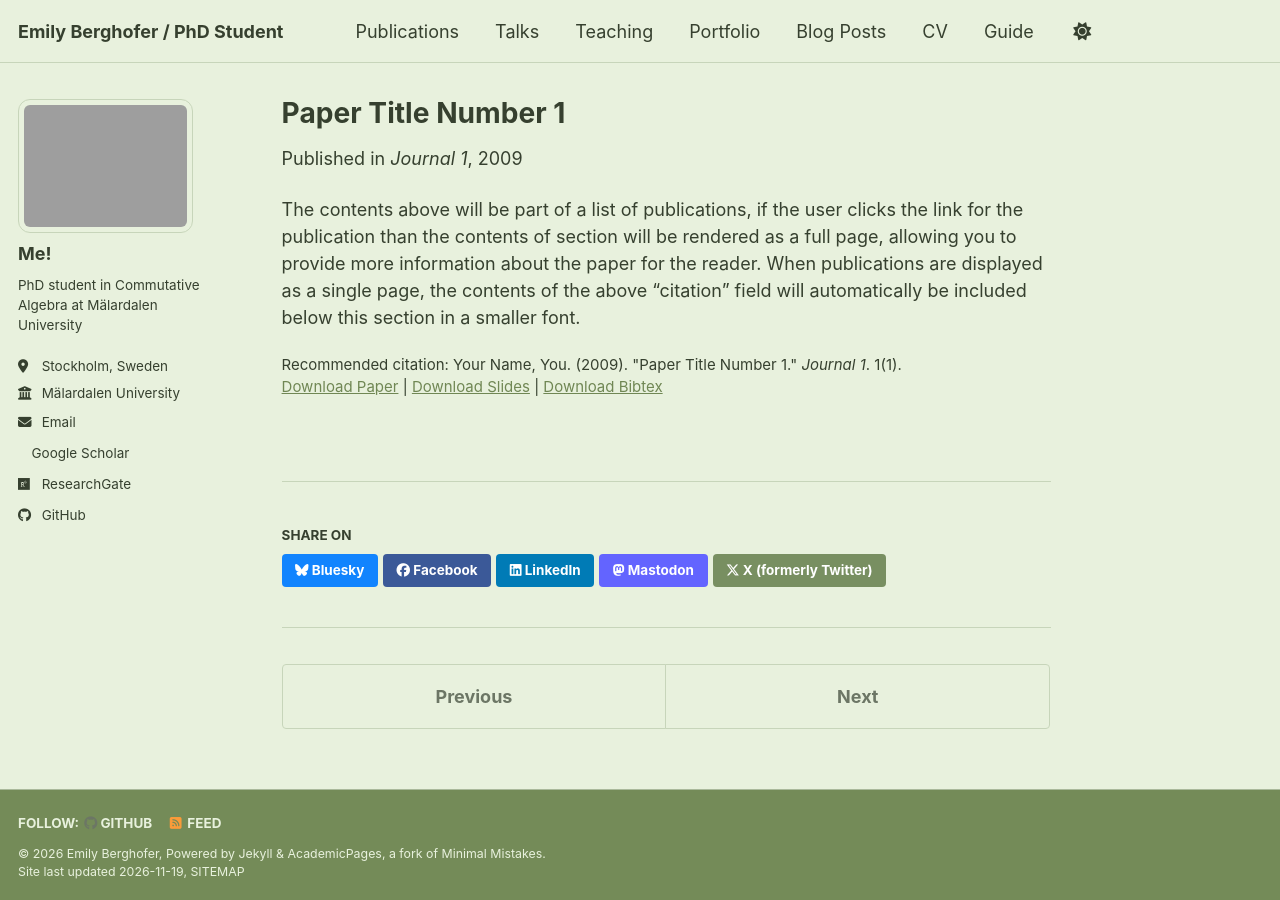
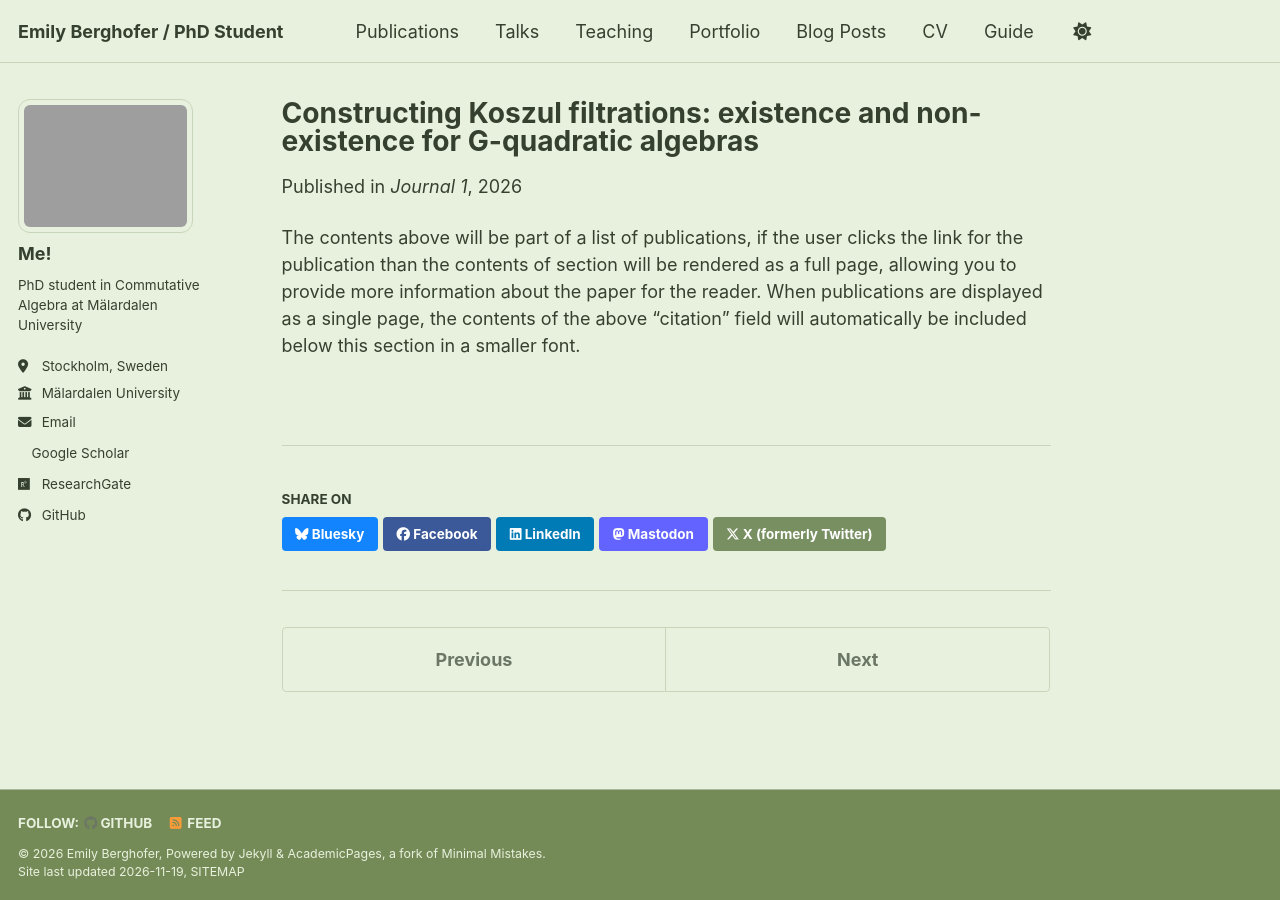
Before and after one commit to emily-berghofer/emily-berghofer.github.io, a Jekyll site: the page built from _publications/2009-10-01-paper-title-number-1.md, in a window 1280 px wide. Built offline with Jekyll 4.4.1, drawn with Linux system fonts in a browser that asks for light colours; a style sheet for code colours, icons or effects is not loaded.

Commit message:
Revise publication details for Paper Title Number 1
Updated the title, category, and date of the publication. Changed URLs for the paper and removed unnecessary fields.

```diff
--- a/_publications/2009-10-01-paper-title-number-1.md
+++ b/_publications/2009-10-01-paper-title-number-1.md
@@ -1,14 +1,12 @@
 ---
-title: "Paper Title Number 1"
+title: "Constructing Koszul filtrations: existence and non-existence for G-quadratic algebras"
 collection: publications
-category: manuscripts
+category: preprint
 permalink: /publication/2009-10-01-paper-title-number-1
 excerpt: 'This paper is about the number 1. The number 2 is left for future work.'
-date: 2009-10-01
+date: 2026-02-06
 venue: 'Journal 1'
-slidesurl: 'https://academicpages.github.io/files/slides1.pdf'
-paperurl: 'https://academicpages.github.io/files/paper1.pdf'
-bibtexurl: 'https://academicpages.github.io/files/bibtex1.bib'
-citation: 'Your Name, You. (2009). &quot;Paper Title Number 1.&quot; <i>Journal 1</i>. 1(1).'
+paperurl: 'https://arxiv.org/abs/2602.06490'
+
 ---
 The contents above will be part of a list of publications, if the user clicks the link for the publication than the contents of section will be rendered as a full page, allowing you to provide more information about the paper for the reader. When publications are displayed as a single page, the contents of the above "citation" field will automatically be included below this section in a smaller font.
```
